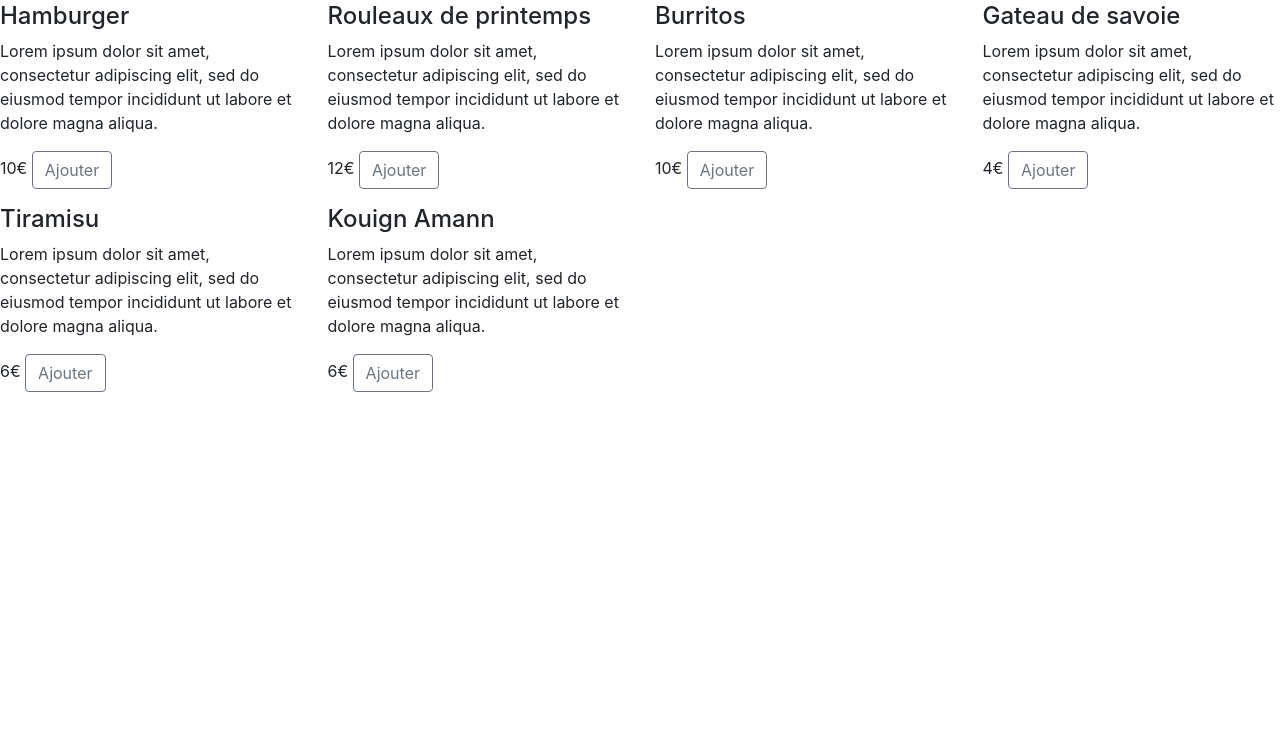
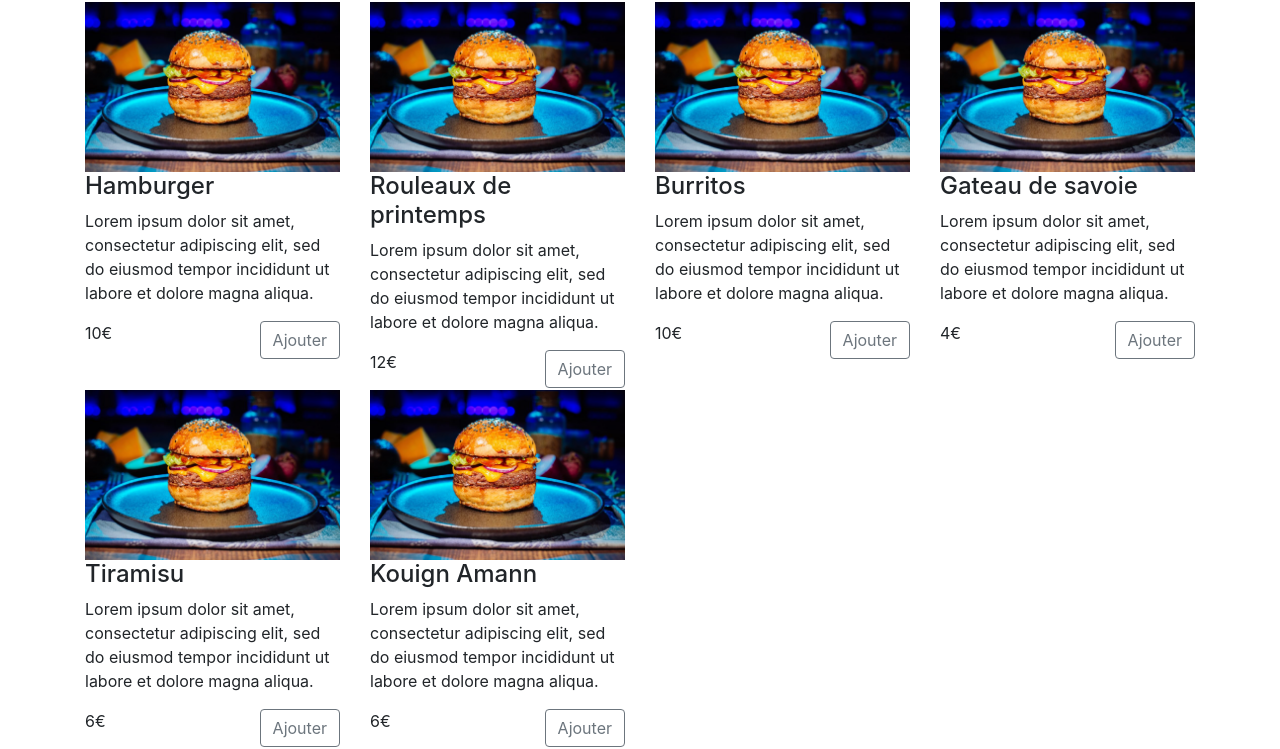
Before and after one commit to Vaillant-g/vue-food, a plain HTML site: page index.html in a window 1280 px wide. Shown: the part 126-875 px from the top of the page. Before the commit the page ends 800 px from the top, so only its background shows below. Drawn offline with nearby package versions, Linux system fonts and the light colour scheme.

Commit message:
fix images

```diff
--- a/index.html
+++ b/index.html
@@ -13,10 +13,14 @@
 <body>
     <div id="app">
         <header>
+
             <nav class="navbar navbar-dark bg-dark">
+                <div class="container">
                     <a class="navbar-brand"> {{ restaurantName}} </a>
                     <span>Panier</span>
+                </div>
             </nav>
+
 
         </header>
 
@@ -28,27 +32,26 @@
             </li>
         </ul>
         <!--  panier temporaire -->
-
+        <div class="container">
             <h1>Produit disponibles</h1>
             <div class container>
                 <div class="row">
                     <itemdetails v-for="item in products" v-bind:item="item" v-on:item-added="command"></itemdetails>
                 </div>
             </div>
-
-
-
+        </div>
     </div>
     <script>
         Vue.component('itemdetails', {
             template: `
 
             <div class="itemdetail col-3">
+            <img v-bind:src=" item.picture" width="100%"/>
                 <h4>
                     {{ item.name }}
                 </h4>
                 <p> {{ item.description }} </p>
-                <p> {{ item.price }}€ <button class="btn btn-outline-secondary" v-on:click="addItem(item)">Ajouter</button> </p>
+                <p> {{ item.price }}€ <button class="btn btn-outline-secondary float-right" v-on:click="addItem(item)">Ajouter</button> </p>
             </div>
 
             `,
@@ -66,12 +69,12 @@
             data: {
                 restaurantName: "Vue food",
                 products: [
-                    { name: 'Hamburger', category: 'main', picture: '../img./burger.jpg', description: 'Lorem ipsum dolor sit amet, consectetur adipiscing elit, sed do eiusmod tempor incididunt ut labore et dolore magna aliqua.', price: 10 },
-                    { name: 'Rouleaux de printemps', category: 'main', picture: '../img./burger.jpg', description: 'Lorem ipsum dolor sit amet, consectetur adipiscing elit, sed do eiusmod tempor incididunt ut labore et dolore magna aliqua.', price: 12 },
-                    { name: 'Burritos', category: 'main', picture: '../img./burger.jpg', description: 'Lorem ipsum dolor sit amet, consectetur adipiscing elit, sed do eiusmod tempor incididunt ut labore et dolore magna aliqua.', price: 10 },
-                    { name: 'Gateau de savoie', category: 'dessert', picture: '../img./burger.jpg', description: 'Lorem ipsum dolor sit amet, consectetur adipiscing elit, sed do eiusmod tempor incididunt ut labore et dolore magna aliqua.', price: 4 },
-                    { name: 'Tiramisu', category: 'dessert', picture: '../img./burger.jpg', description: 'Lorem ipsum dolor sit amet, consectetur adipiscing elit, sed do eiusmod tempor incididunt ut labore et dolore magna aliqua.', price: 6 },
-                    { name: 'Kouign Amann', category: 'dessert', picture: '../img./burger.jpg', description: 'Lorem ipsum dolor sit amet, consectetur adipiscing elit, sed do eiusmod tempor incididunt ut labore et dolore magna aliqua.', price: 6 },
+                    { name: 'Hamburger', category: 'main', picture: './img/burger.jpg', description: 'Lorem ipsum dolor sit amet, consectetur adipiscing elit, sed do eiusmod tempor incididunt ut labore et dolore magna aliqua.', price: 10 },
+                    { name: 'Rouleaux de printemps', category: 'main', picture: './img/burger.jpg', description: 'Lorem ipsum dolor sit amet, consectetur adipiscing elit, sed do eiusmod tempor incididunt ut labore et dolore magna aliqua.', price: 12 },
+                    { name: 'Burritos', category: 'main', picture: './img/burger.jpg', description: 'Lorem ipsum dolor sit amet, consectetur adipiscing elit, sed do eiusmod tempor incididunt ut labore et dolore magna aliqua.', price: 10 },
+                    { name: 'Gateau de savoie', category: 'dessert', picture: './img/burger.jpg', description: 'Lorem ipsum dolor sit amet, consectetur adipiscing elit, sed do eiusmod tempor incididunt ut labore et dolore magna aliqua.', price: 4 },
+                    { name: 'Tiramisu', category: 'dessert', picture: './img/burger.jpg', description: 'Lorem ipsum dolor sit amet, consectetur adipiscing elit, sed do eiusmod tempor incididunt ut labore et dolore magna aliqua.', price: 6 },
+                    { name: 'Kouign Amann', category: 'dessert', picture: './img/burger.jpg', description: 'Lorem ipsum dolor sit amet, consectetur adipiscing elit, sed do eiusmod tempor incididunt ut labore et dolore magna aliqua.', price: 6 },
                 ],
                 order: [],
             },
```
Lines whose indentation alone changed are shown as unchanged.
